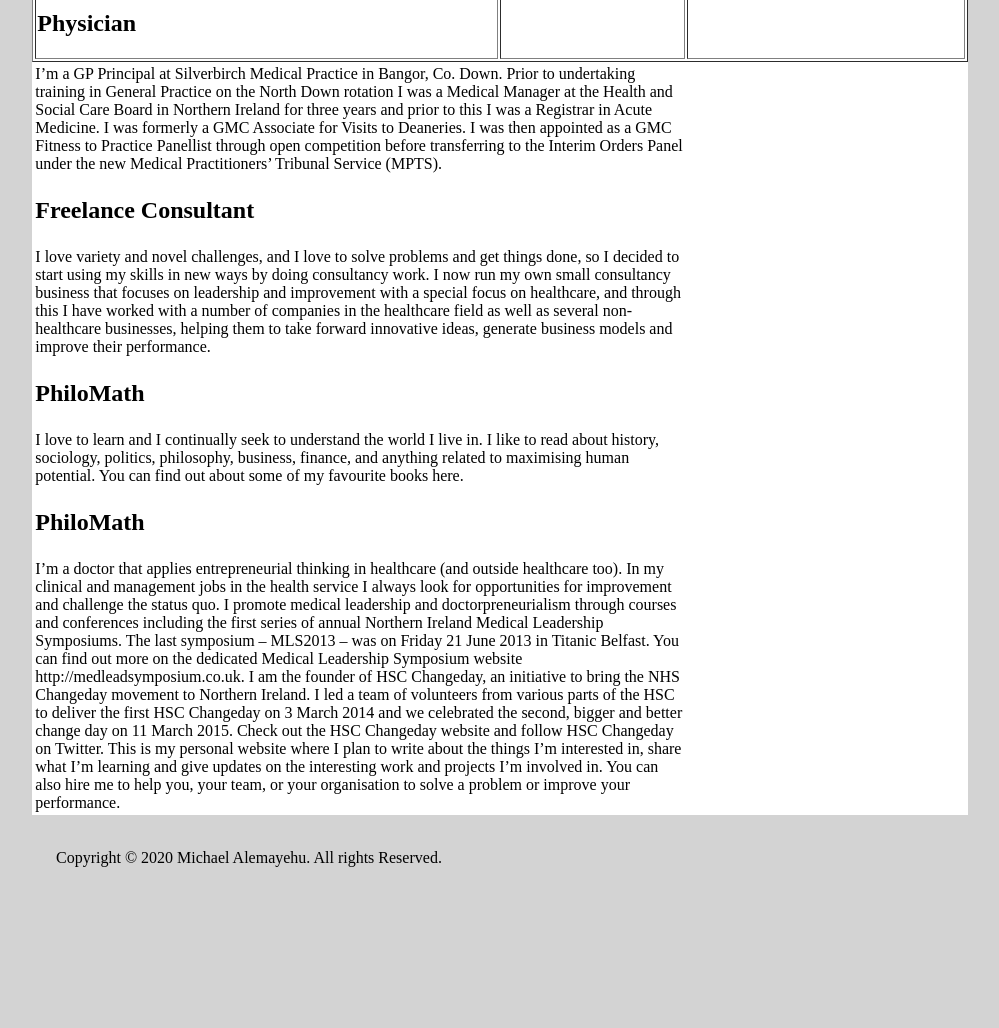
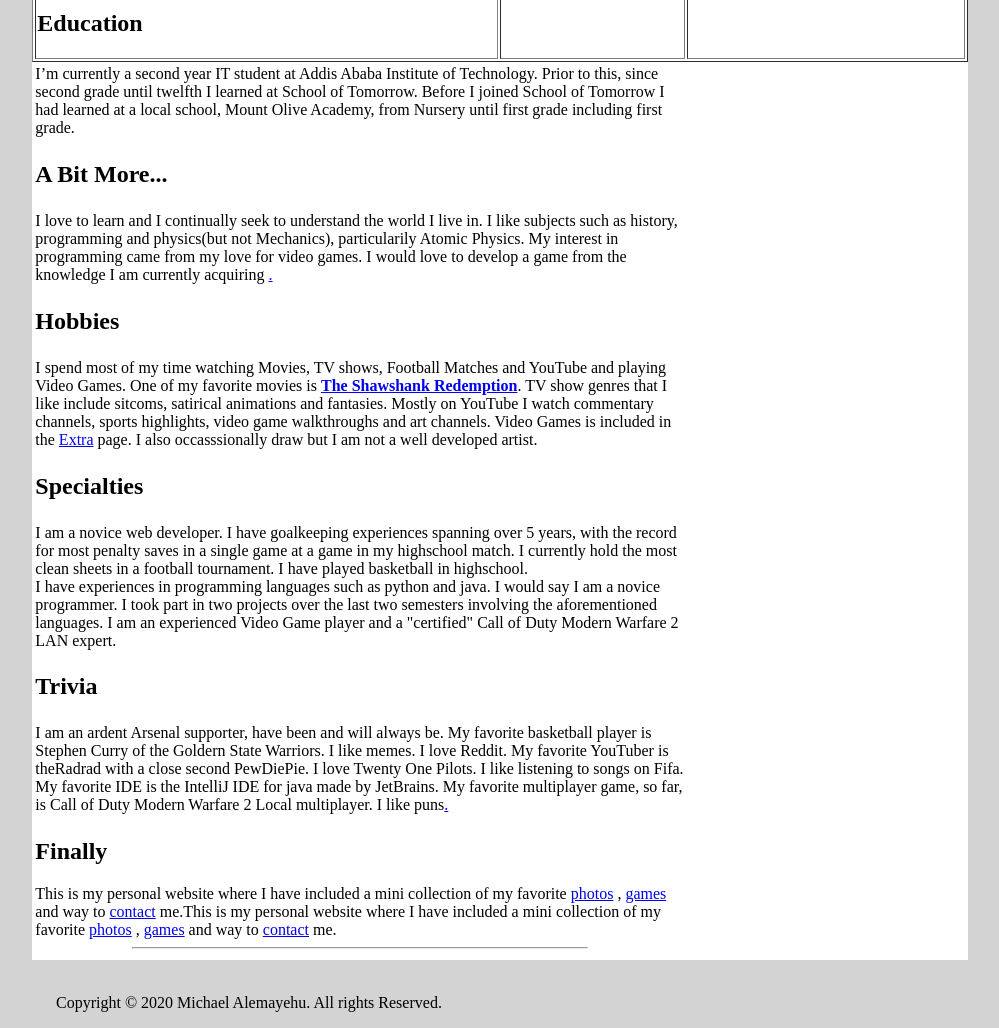
Before and after one commit to MichaelAlemayehu1/MyPersonalWeb2, a plain HTML site: page index.html in a window 1280 px wide. Shown: the part 454-1482 px from the top of the page, without its empty margins (140-1139 px from the left). Before the commit the page ends 1337 px from the top, so only its background shows below. Drawn offline with Linux system fonts and the light colour scheme.

Commit message:
Personal Content Added to the About Me page

```diff
--- a/index.html
+++ b/index.html
@@ -65,7 +65,7 @@
                         <br>
                         <br>
                         <h2>
-                            Physician
+                    Education
 
                         </h2>
                     </td>
@@ -77,49 +77,92 @@
             <table width=74% bgcolor="white" align="center">
                 <tr>
                     <td>
-                        I’m a GP Principal at Silverbirch Medical Practice in Bangor, Co. Down.  Prior to undertaking training in General Practice on the North Down rotation I was a Medical Manager at the Health and Social Care Board in Northern Ireland for three years and prior to this I was a Registrar in Acute Medicine.  I was formerly a GMC Associate for Visits to Deaneries.  I was then appointed as a GMC Fitness to Practice Panellist through open competition before transferring to the Interim Orders Panel under the new Medical Practitioners’ Tribunal Service (MPTS).
-               <br>
+                        I’m currently a second year IT student at Addis Ababa Institute of Technology. Prior to this, since second grade until twelfth
+                        I learned at School of Tomorrow. Before I joined School of Tomorrow I had learned at a local school, Mount Olive Academy, from Nursery until first grade including first grade.
+
+                        <br>
                     </td>
                 <td width=30%></td>
             </tr>
-            <tr><td>
+
+
+         <tr>
+             <td><h2 id="bit">
+                 A Bit More...
+
+
+             </h2></td>
+         </tr>
+         <tr>
+             <td>
+                I love to learn and I continually seek to understand the world I live in.
+                I like subjects such as history, programming and physics(but not Mechanics), particularily
+                Atomic Physics. My interest in programming came from my love for video games. I would love to
+                develop a game from the knowledge I am currently acquiring <a href="extra.html" target="_blank" title="yeet">
+                    .</a>
+
+             </td>
+             <tr><td>
                 <h2>
-                    Freelance Consultant
+                    Hobbies
                 </h2>
                 </td></tr>
             <tr>
             <td>
-                I love variety and novel challenges, and I love to solve problems and get things done, so I decided to start using my skills in new ways by doing consultancy work.  I now run my own small consultancy business that focuses on leadership and improvement with a special focus on healthcare, and through this I have worked with a number of  companies in the healthcare field as well as several non-healthcare businesses, helping them to take forward innovative ideas, generate business models and improve their performance.
+                I spend most of my time watching Movies, TV shows, Football Matches and YouTube and playing Video Games.
+            One of my favorite movies is <a href="https://m.imdb.com/title/tt0111161/?ref_fn_al_tt_2"><b>The Shawshank Redemption</b></a>.
+            TV show genres that I like include sitcoms, satirical animations and fantasies. Mostly on YouTube I watch
+            commentary channels, sports highlights, video game walkthroughs and art channels. Video Games is included in the
+            <a href="extra.html" target="_blank">Extra</a> page. I also occasssionally draw but I am not a well developed artist.
             </td>
          </tr>
+         </tr>
+         <td>
+             <h2>Specialties</h2>
 
-         <tr>
-             <td><h2>
-                 PhiloMath
-             </h2></td>
-         </tr>
+         </td>
          <tr>
              <td>
-                I love to learn and I continually seek to understand the world I live in. I like to read about history, sociology, politics, philosophy, business, finance, and anything related to maximising human potential.  You can find out about some of my favourite books here.
+                 I am a novice web developer. I have goalkeeping experiences spanning over 5 years, with the record for most penalty saves in a single game
+                 at a game in my highschool match. I currently hold the most clean sheets in a football tournament.
+                 I have played basketball in highschool. <br>
+                 I have experiences in programming languages such as python and java. I would say I am a novice
+                 programmer. I took part in two projects over the last two semesters involving the aforementioned languages.
+                I am an experienced Video Game player and a "certified" Call of Duty Modern Warfare 2 LAN expert.
+
+
+
              </td>
+         </tr>
+
          </tr>
          <tr>
             <td><h2>
-                PhiloMath
+                Trivia
             </h2></td>
         </tr>
         <tr>
             <td>
-                I’m a doctor that applies entrepreneurial thinking in healthcare (and outside healthcare too). In my clinical and management jobs in the health service I always look for opportunities for improvement and challenge the status quo.
+I am an ardent Arsenal supporter, have been and will always be. My favorite basketball player is Stephen Curry of
+the Goldern State Warriors. I like memes. I love Reddit. My favorite YouTuber is theRadrad with a close second PewDiePie.
+I love Twenty One Pilots. I like listening to songs on Fifa. My favorite IDE is the IntelliJ IDE for java made
+by JetBrains. My favorite multiplayer game, so far, is Call of Duty Modern Warfare 2 Local multiplayer.
+I like puns<a href="#bit" title="A single unit of data">.</a>
 
-I promote medical leadership and doctorpreneurialism through courses and conferences including the first series of annual Northern Ireland Medical Leadership Symposiums.  The last symposium – MLS2013 – was on Friday 21 June 2013 in Titanic Belfast. You can find out more on the dedicated Medical Leadership Symposium website http://medleadsymposium.co.uk.
 
-I am the founder of HSC Changeday, an initiative to bring the NHS Changeday movement to Northern Ireland.  I led a team of volunteers from various parts of the HSC to deliver the first HSC Changeday on 3 March 2014 and we celebrated the second, bigger and better change day on 11 March 2015.  Check out the HSC Changeday website and follow HSC Changeday on Twitter.
+            </td>
 
-This is my personal website where I plan to write about the things I’m interested in, share what I’m learning and give updates on the interesting work and projects I’m involved in. You can also hire me to help you, your team, or your organisation to solve a problem or improve your performance.
+        </tr>
+        <tr>
+            <td>
+                <h2>Finally</h2>
+                This is my personal website where I have included a mini collection of my favorite <a href="Gallery.html" target="_blank">photos</a> , <a href="extra.html">games</a> and way to <a href="Contact.html">contact</a> me.This is my personal website where I have included a mini collection of my favorite <a href="Gallery.html" target="_blank">photos</a> , <a href="extra.html">games</a> and way to <a href="Contact.html">contact</a> me.
+            <br>
+            <hr width="70%" align="center">
+
             </td>
         </tr>
-        </table>
+    </table>
     </table>
 
     </table>
```
